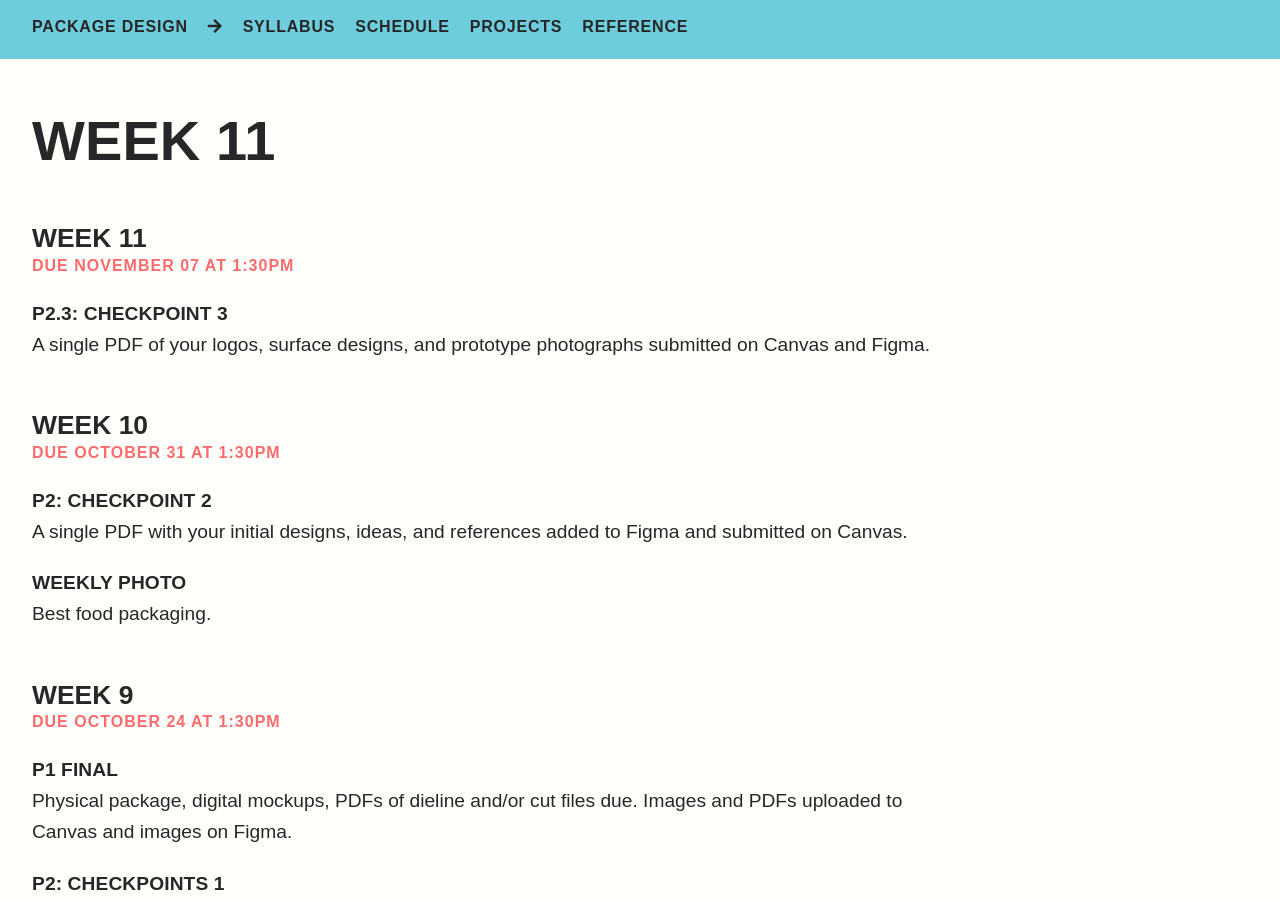
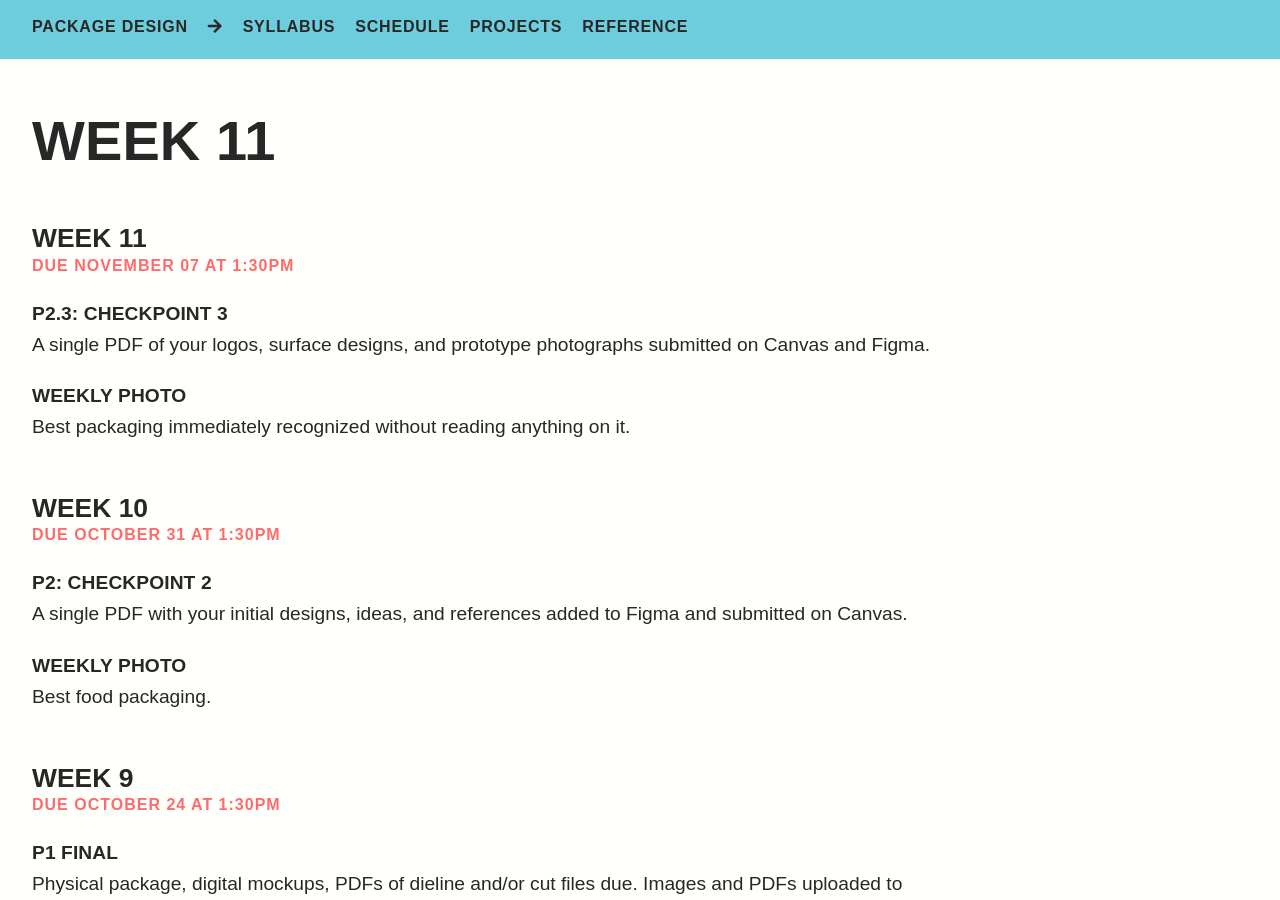
Before and after one commit to gmu-gd/package24-fall, a Jekyll site: the page built from _posts/due/2024-10-31-due.md, in a window 1280 px wide and 900 px high. Built offline with Jekyll 4.4.1, drawn with Linux system fonts in a browser that asks for light colours; some web fonts are replaced.

Commit message:
Update 2024-10-31-due.md

```diff
--- a/_posts/due/2024-10-31-due.md
+++ b/_posts/due/2024-10-31-due.md
@@ -7,3 +7,6 @@ day: week
 ---
 #### P2.3: Checkpoint 3
 A single PDF of your logos, surface designs, and prototype photographs submitted on Canvas and Figma.
+
+#### Weekly Photo
+Best packaging immediately recognized without reading anything on it.
```
